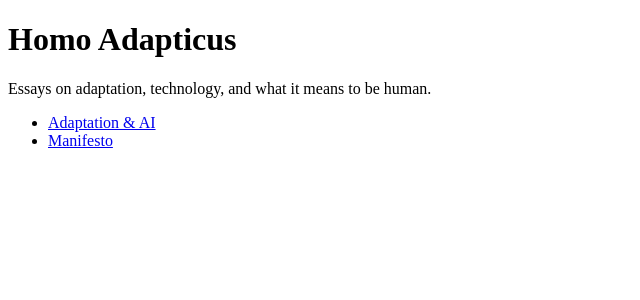
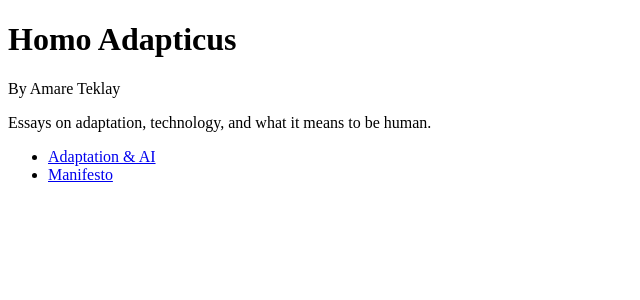
Before and after one commit to Amareteklay/amare-web, a Next.js app in the folder apps/homoadapticus/: page / in a window 1280 px wide. Shown: the top 300 px of the page, without its empty margins (0-640 px from the left). Built offline with nearby package versions, Linux system fonts and the light colour scheme.

Commit message:
fix: redeploy homoadapticus

```diff
--- a/apps/homoadapticus/app/page.tsx
+++ b/apps/homoadapticus/app/page.tsx
@@ -4,6 +4,7 @@ export default function Home() {
   return (
     <main>
       <h1>Homo Adapticus</h1>
+      <p>By Amare Teklay</p>
       <p>Essays on adaptation, technology, and what it means to be human.</p>
       <nav>
         <ul>
```
